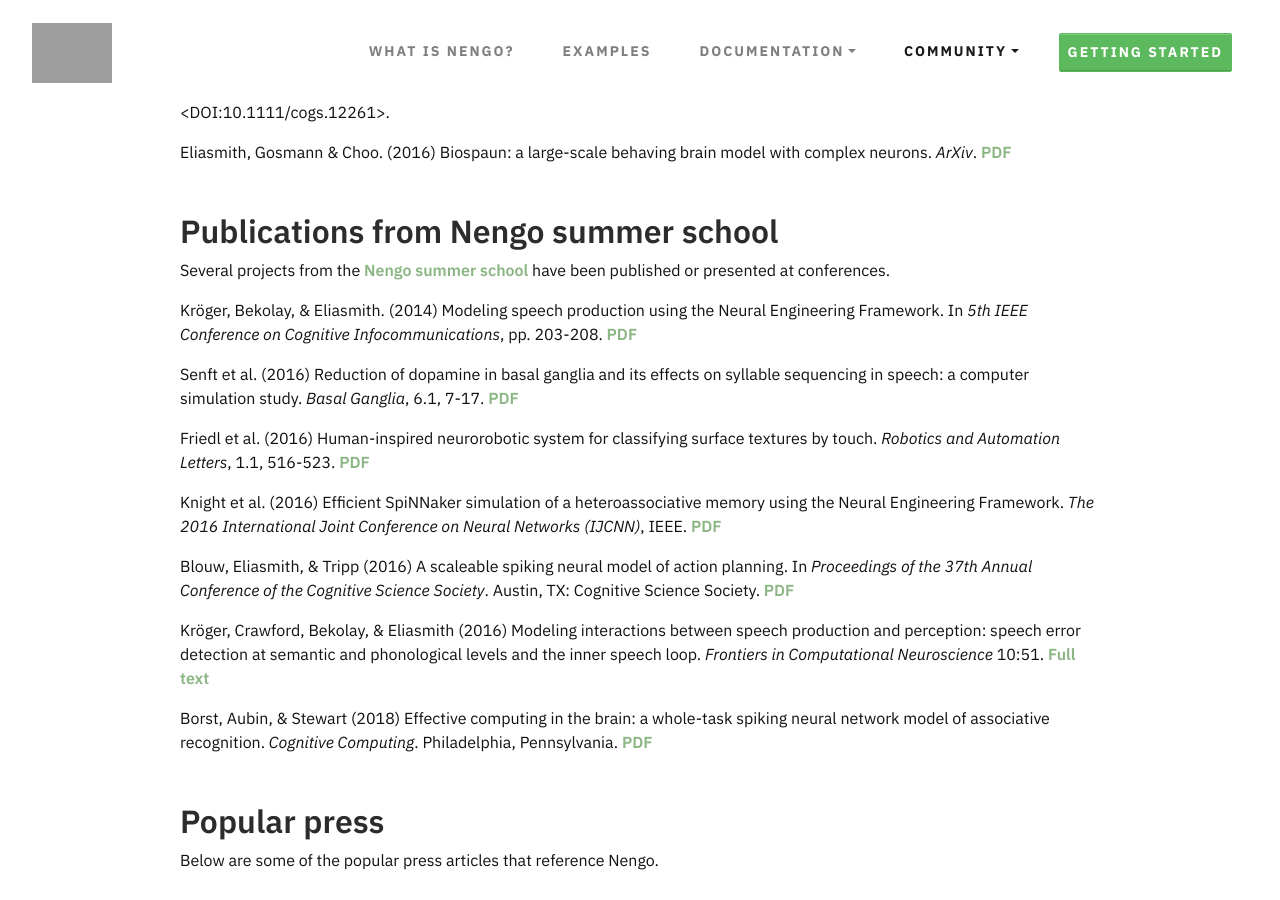
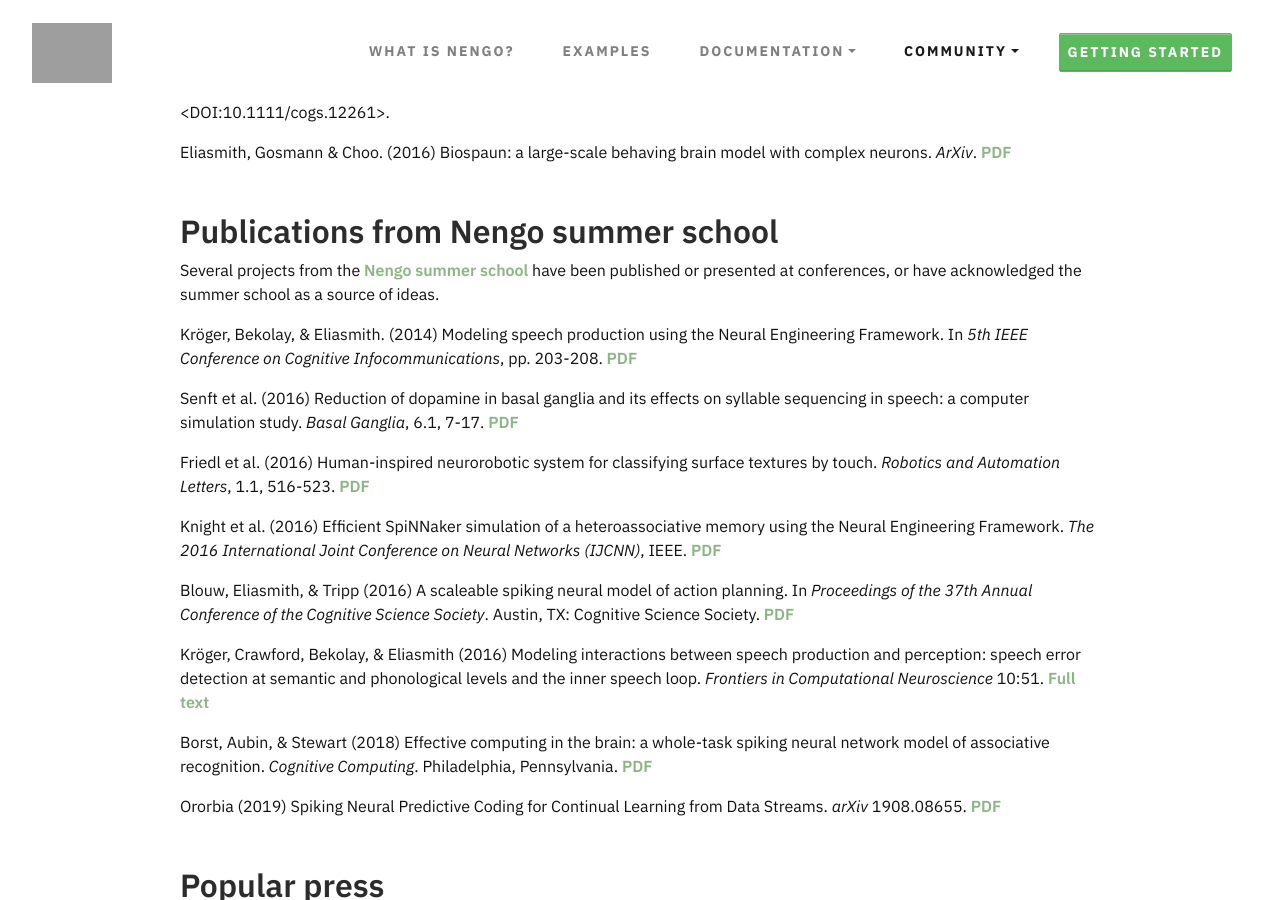
Before and after one commit to nengo/nengo.github.io, a Jekyll site: the page built from publications.md, in a window 1280 px wide and 900 px high, scrolled down 845 px. Built offline with Jekyll 4.4.1, drawn with Linux system fonts in a browser that asks for light colours; nearby versions of some CDN libraries.

Commit message:
Added Ororbia publication

```diff
--- a/publications.md
+++ b/publications.md
@@ -57,7 +57,8 @@
 
 Several projects from the
 [Nengo summer school]({{ site.baseurl }}{% link summer-school.md %})
-have been published or presented at conferences.
+have been published or presented at conferences,
+or have acknowledged the summer school as a source of ideas.
 
 Kröger, Bekolay, & Eliasmith. (2014) Modeling speech production using
 the Neural Engineering Framework. In *5th IEEE Conference on Cognitive
@@ -96,6 +97,10 @@
 *Cognitive Computing*. Philadelphia, Pennsylvania.
 [PDF](https://drive.google.com/file/d/1xiwFjdDcHZDQg84qaoe0zpxEQE73lQYQ/view)
 
+Ororbia (2019) Spiking Neural Predictive Coding for Continual
+Learning from Data Streams. *arXiv* 1908.08655.
+[PDF](https://arxiv.org/pdf/1908.08655)
+
 ## Popular press
 
 Below are some of the popular press articles that reference Nengo.
```
